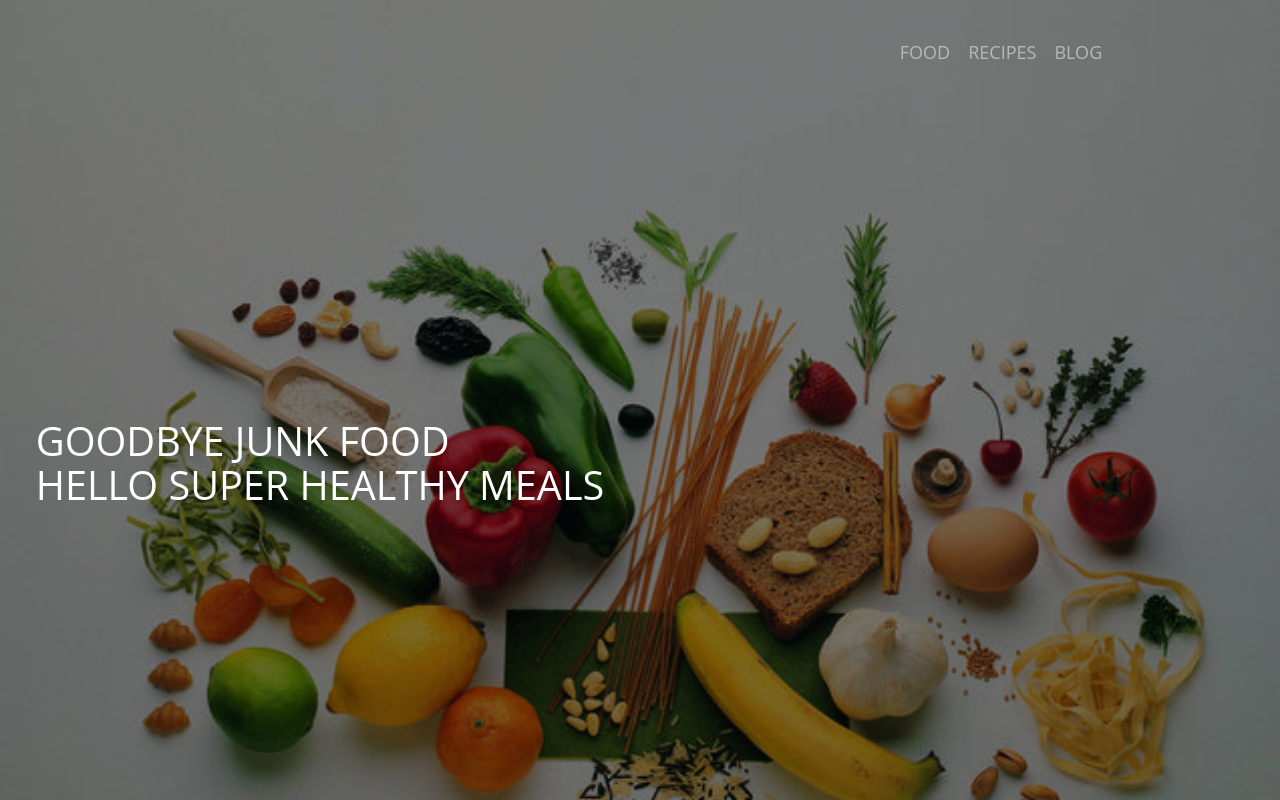
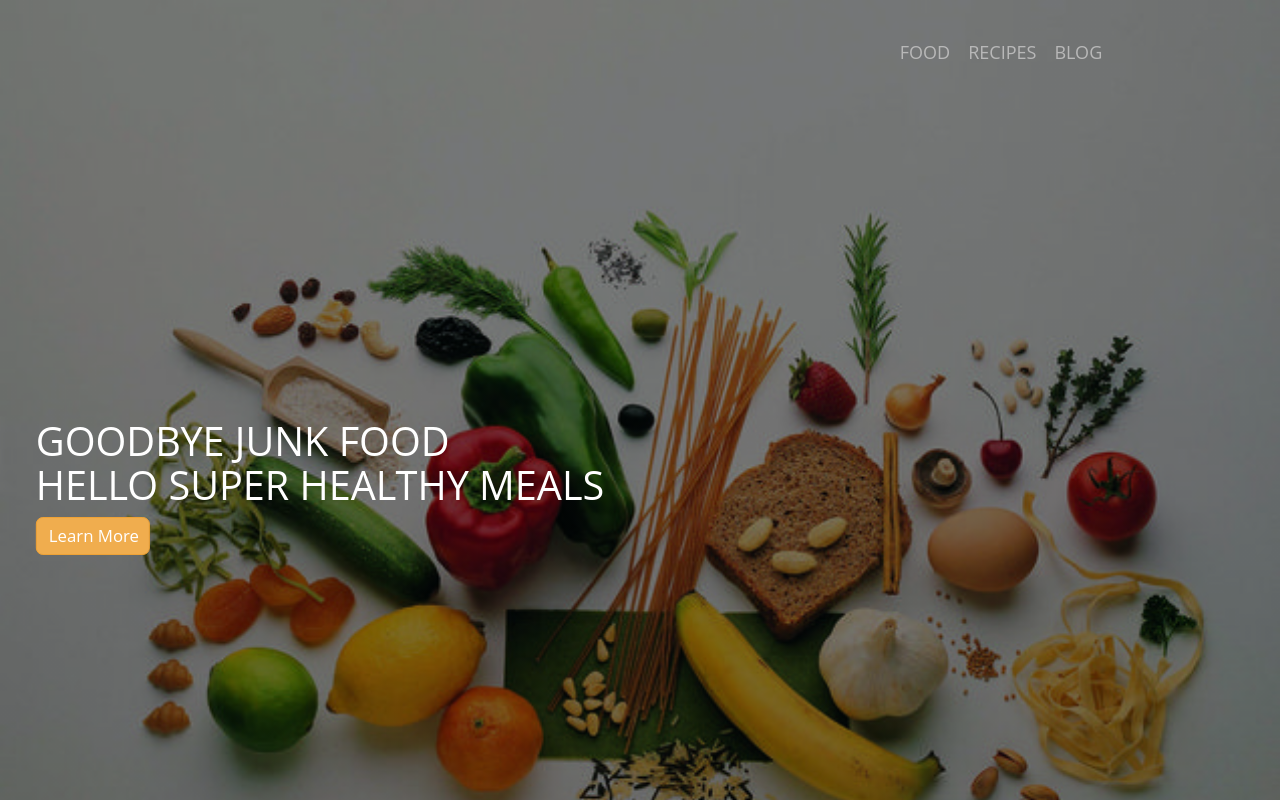
Before and after one commit to devonhackley/reacttt, a React (Create React App) app in the folder demo-react/: page / in a window 1280 px wide. Built offline with nearby package versions, Linux system fonts and the light colour scheme.

Commit message:
added a button..lol, need to go to sleep

```diff
--- a/demo-react/src/assets/css/base.min.css
+++ b/demo-react/src/assets/css/base.min.css
@@ -1 +1 @@
-body{font-family:'Open Sans',sans-serif;font-size:18px;color:#333;font-weight:400;font-style:normal}a{text-decoration:none;-webkit-transition:.4s ease-in-out;-moz-transition:.4s ease-in-out;transition:.4s ease-in-out;cursor:pointer}a:hover{color:#e6e6e6;-webkit-transition:.4s ease-in-out;-moz-transition:.4s ease-in-out;transition:.4s ease-in-out;text-decoration:none}ul li{display:inline-block;list-style-type:none}.container-fluid{line-height:3em}.row{max-width:100%;margin:0 auto}*{box-sizing:border-box;margin:0;padding:0}header{background-image:linear-gradient(rgba(0,0,0,.5),rgba(0,0,0,.5)),url(../images/header-vegs.jpg);background-repeat:no-repeat;background-position:center;background-size:cover;height:100vh;width:100%}header .logo{position:absolute;top:50%;left:25%;color:#fff;-webkit-transform:translate(-50%);-moz-transform:translate(-50%);transform:translate(-50%)}header .logo h1{font-size:2.2em}.main-nav,.main-nav ul,.main-nav ul li{margin:0;padding:0}.row .main-nav{position:absolute;top:5%;left:75%;-webkit-transform:translate(-50%);-moz-transform:translate(-50%);transform:translate(-50%);margin-left:50px}.row .main-nav ul li{display:inline-block;list-style-type:none}.row .main-nav a{font-size:1em;line-height:normal;color:#b8b8b8;margin-right:1em}.row .main-nav a:hover{color:#e6e6e6;-webkit-transition:.4s ease-in-out;-moz-transition:.4s ease-in-out;transition:.4s ease-in-out;text-decoration:none}
+body{font-family:'Open Sans',sans-serif;font-size:18px;color:#333;font-weight:400;font-style:normal}a{text-decoration:none;-webkit-transition:.4s ease-in-out;-moz-transition:.4s ease-in-out;transition:.4s ease-in-out;cursor:pointer}ul li{display:inline-block;list-style-type:none}.container-fluid{line-height:3em}.row{max-width:100%;margin:0 auto}*{box-sizing:border-box;margin:0;padding:0}header{background-image:linear-gradient(rgba(0,0,0,.5),rgba(0,0,0,.5)),url(../images/header-vegs.jpg);background-repeat:no-repeat;background-position:center;background-size:cover;height:100vh;width:100%}header .logo{position:absolute;top:50%;left:25%;color:#fff;-webkit-transform:translate(-50%);-moz-transform:translate(-50%);transform:translate(-50%)}header .logo h1{font-size:2.2em}header .logo .btn{border-radius:.5em;width:20%}header .logo .btn a{font-size:1.2em;color:#fff;text-decoration:none}header .logo .btn a:hover{color:#ff1755}.main-nav,.main-nav ul,.main-nav ul li{margin:0;padding:0}.row .main-nav{position:absolute;top:5%;left:75%;-webkit-transform:translate(-50%);-moz-transform:translate(-50%);transform:translate(-50%);margin-left:50px}.row .main-nav ul li{display:inline-block;list-style-type:none}.row .main-nav a{font-size:1em;line-height:normal;color:#b8b8b8;margin-right:1em}.row .main-nav a:hover{color:#e6e6e6;-webkit-transition:.4s ease-in-out;-moz-transition:.4s ease-in-out;transition:.4s ease-in-out;text-decoration:none}
--- a/demo-react/src/assets/scss/base.scss
+++ b/demo-react/src/assets/scss/base.scss
@@ -23,6 +23,19 @@ header {
     h1{
       font-size: 2.2em;
     }
+    .btn {
+      border-radius: 0.5em;
+      width: 20%;
+      a {
+       font-size: 1.2em;
+       color: $white;
+       text-decoration: none;
+
+       &:hover{
+         color:$red;
+       }
+     }
+   }
   }
 }
 .main-nav,
--- a/demo-react/src/components/header/header.js
+++ b/demo-react/src/components/header/header.js
@@ -8,6 +8,7 @@ class Header extends Component {
       <Navbar />
       <div className="logo">
       <h1> GOODBYE JUNK FOOD <br />HELLO SUPER HEALTHY MEALS</h1>
+      <button type="button" className="btn btn-warning"><a href="#">Learn More</a></button>
       </div>
 
     </header>
```
Also changed, not shown: demo-react/src/assets/scss/_theme.scss (+1 -6 lines).
